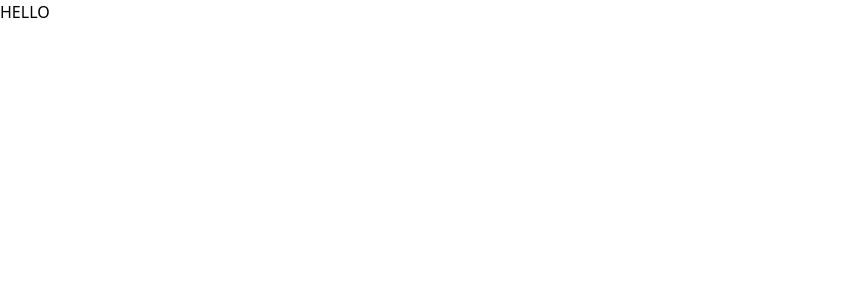
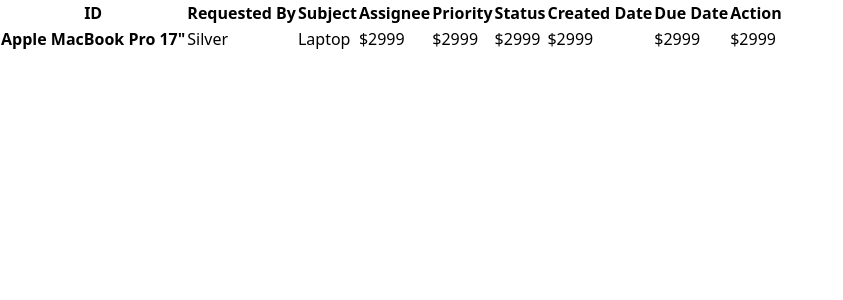
Before and after one commit to ziyadu7/ticketManagementFrontend, a React (Vite) app: page / in a window 1280 px wide. Shown: the top 300 px of the page, without its empty margins (0-843 px from the left). Built offline with nearby package versions, Linux system fonts and the light colour scheme.

Commit message:
table component created

```diff
--- a/package.json
+++ b/package.json
@@ -11,7 +11,8 @@
   },
   "dependencies": {
     "react": "^18.2.0",
-    "react-dom": "^18.2.0"
+    "react-dom": "^18.2.0",
+    "react-router-dom": "^6.21.1"
   },
   "devDependencies": {
     "@types/react": "^18.2.43",
--- a/src/App.jsx
+++ b/src/App.jsx
@@ -1,10 +1,14 @@
+import {BrowserRouter as Router, Route, Routes, Navigate} from 'react-router-dom'
+import TicketsPage from './pages/ticketsPage'
 
 function App() {
 
   return (
-      <div>
-      <h1>HELLO</h1>
-      </div>
+   <Router>
+    <Routes>
+      <Route path='/' element={<TicketsPage/>}/>
+    </Routes>
+   </Router>
   )
 }
 
--- /dev/null
+++ b/src/components/ticketListTable.jsx
@@ -0,0 +1,73 @@
+import React from 'react'
+
+function TicketListTable() {
+    return (
+        <div className="relative overflow-x-auto">
+            <table className="w-full text-sm text-left rtl:text-right text-gray-500 dark:text-gray-400">
+                <thead className="text-xs text-gray-700 uppercase bg-gray-50 dark:bg-gray-700 dark:text-gray-400">
+                    <tr>
+                        <th scope="col" className="px-6 py-3">
+                            ID
+                        </th>
+                        <th scope="col" className="px-6 py-3">
+                            Requested By
+                        </th>
+                        <th scope="col" className="px-6 py-3">
+                            Subject
+                        </th>
+                        <th scope="col" className="px-6 py-3">
+                            Assignee
+                        </th>
+                        <th scope="col" className="px-6 py-3">
+                            Priority
+                        </th>
+                        <th scope="col" className="px-6 py-3">
+                            Status
+                        </th>
+                        <th scope="col" className="px-6 py-3">
+                            Created Date
+                        </th>
+                        <th scope="col" className="px-6 py-3">
+                            Due Date
+                        </th>
+                        <th scope="col" className="px-6 py-3">
+                            Action
+                        </th>
+                    </tr>
+                </thead>
+                <tbody>
+                    <tr className="bg-white border-b dark:bg-gray-800 dark:border-gray-700">
+                        <th scope="row" className="px-6 py-4 font-medium text-gray-900 whitespace-nowrap dark:text-white">
+                            Apple MacBook Pro 17"
+                        </th>
+                        <td className="px-6 py-4">
+                            Silver
+                        </td>
+                        <td className="px-6 py-4">
+                            Laptop
+                        </td>
+                        <td className="px-6 py-4">
+                            $2999
+                        </td>
+                        <td className="px-6 py-4">
+                            $2999
+                        </td>
+                        <td className="px-6 py-4">
+                            $2999
+                        </td>
+                        <td className="px-6 py-4">
+                            $2999
+                        </td>
+                        <td className="px-6 py-4">
+                            $2999
+                        </td>
+                        <td className="px-6 py-4">
+                            $2999
+                        </td>
+                    </tr>
+                </tbody>
+            </table></div>
+    )
+}
+
+export default TicketListTable
--- /dev/null
+++ b/src/pages/ticketsPage.jsx
@@ -0,0 +1,10 @@
+import React from 'react'
+import TicketListTable from '../components/ticketListTable'
+
+function TicketsPage() {
+  return (
+    <div><TicketListTable/></div>
+  )
+}
+
+export default TicketsPage
```
Also changed, not shown: 1 other file (tests, documents, lock files or other folders).
